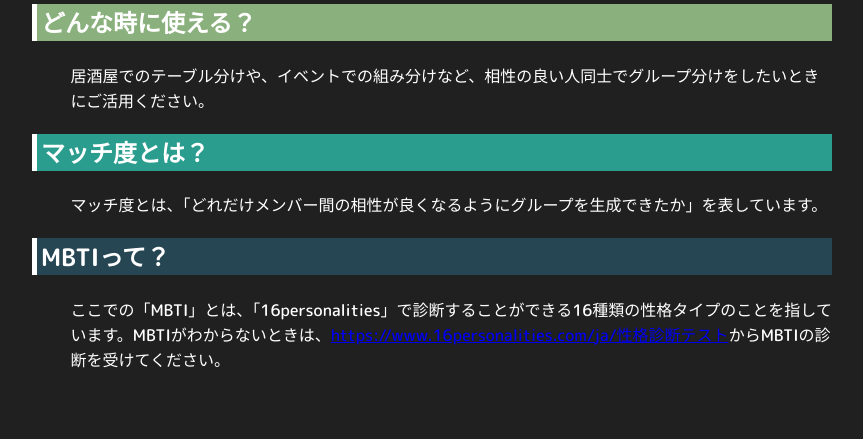
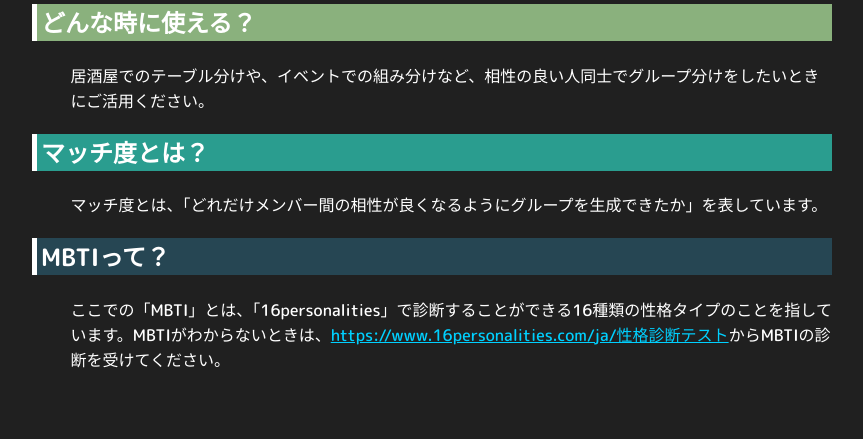
Before and after one commit to ritsuki-i/hatothon-app, a Flask app: page /how_to_use in a window 1280 px wide. Shown: the part 3184-3623 px from the top of the page, without its empty margins (208-1071 px from the left). Run offline with Flask 3, Linux system fonts and the light colour scheme.

Commit message:
url色の変更

```diff
--- a/static/css/how-to-use.css
+++ b/static/css/how-to-use.css
@@ -40,6 +40,10 @@ body {
   border-right: solid 5px;
   padding-right: 15px;
   text-align: right;
+}
+
+#mbti-url{
+  color: #00d0ff;
 }
 
 #s1 {
--- a/templates/how_to_use.html
+++ b/templates/how_to_use.html
@@ -49,7 +49,7 @@
     <h4>マッチ度とは、「どれだけメンバー間の相性が良くなるようにグループを生成できたか」を表しています。</h4>
 
     <h2 id="s6">MBTIって？</h2>
-    <h4>ここでの「MBTI」とは、「16personalities」で診断することができる16種類の性格タイプのことを指しています。MBTIがわからないときは、<a href="https://www.16personalities.com/ja/性格診断テスト">https://www.16personalities.com/ja/性格診断テスト</a>からMBTIの診断を受けてください。</h4>
+    <h4>ここでの「MBTI」とは、「16personalities」で診断することができる16種類の性格タイプのことを指しています。MBTIがわからないときは、<a id="mbti-url" href="https://www.16personalities.com/ja/性格診断テスト">https://www.16personalities.com/ja/性格診断テスト</a>からMBTIの診断を受けてください。</h4>
     <br />
     <br />
 
```
